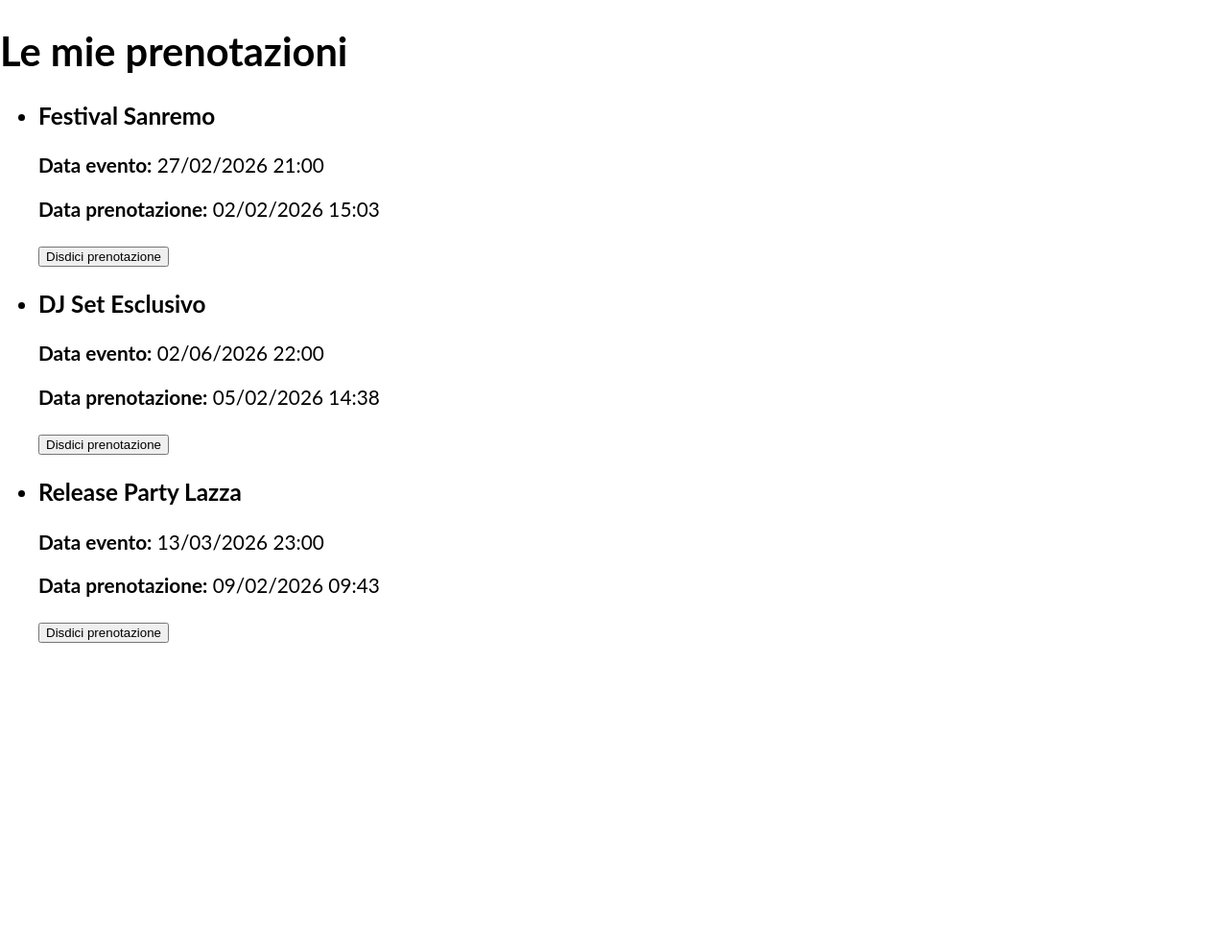
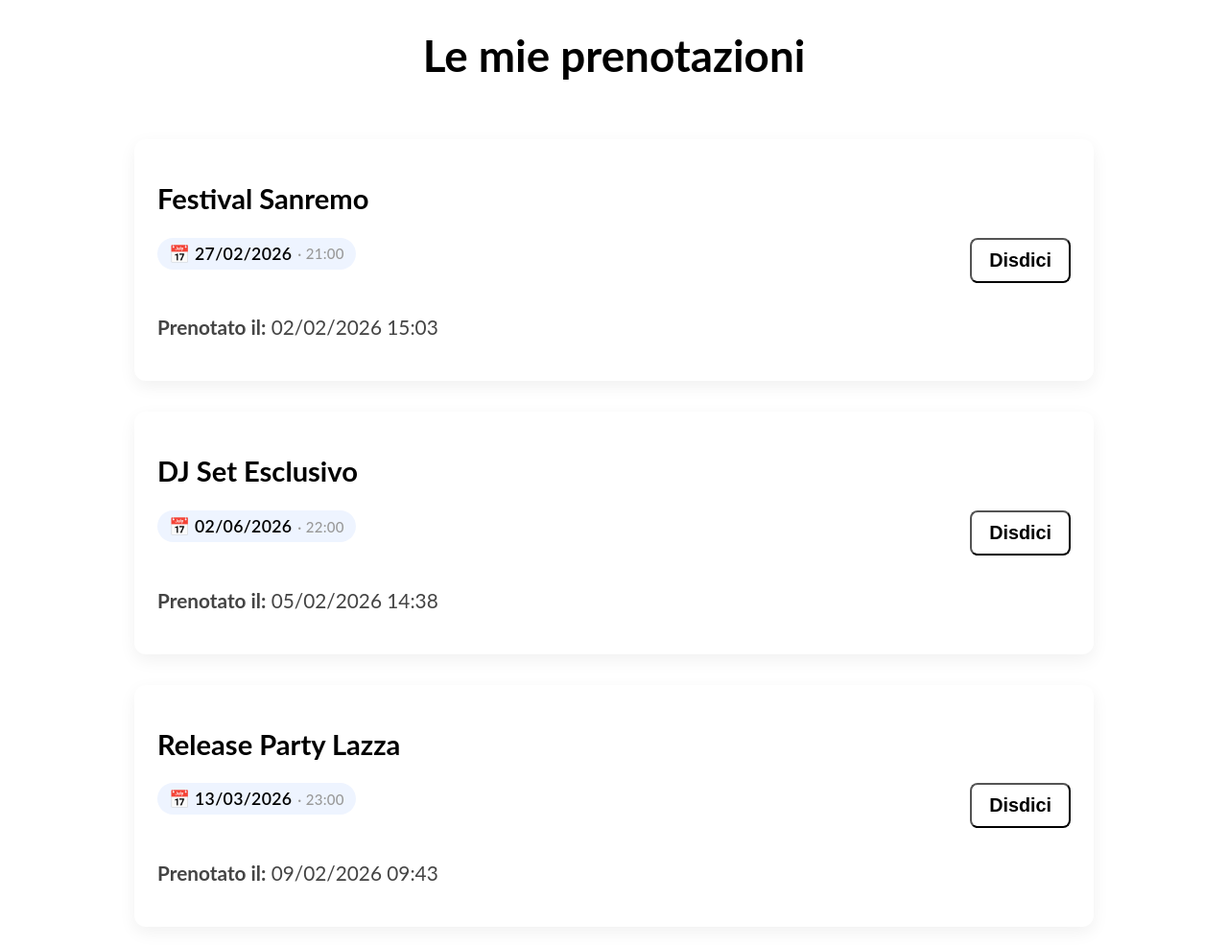
Before and after one commit to LucaT152/PrenotazioneEventi, a Django app: page /catalog/mie-prenotazioni/ in a window 1280 px wide. Shown: the part 64-1050 px from the top of the page at 96% size. Before the commit the page ends 734 px from the top, so only its background shows below. Run offline with Django 5.2, Linux system fonts and the light colour scheme; a user stored in the database is signed in; data comes from the database, SQL or seed files in the repository.

Commit message:
modificato mie prenotazione

```diff
--- a/library/catalog/static/css/styles.css
+++ b/library/catalog/static/css/styles.css
@@ -86,7 +86,7 @@
 
 
 .event-card {
-  background-color: #fff;
+  background-color: white;
   border-radius: 12px;
   padding: 20px 24px;
   box-shadow: 0 6px 18px rgba(0,0,0,0.06);
@@ -100,6 +100,10 @@
 .event-card:hover {
   transform: translateY(-3px);
   box-shadow: 0 10px 25px rgba(0,0,0,0.10);
+}
+
+.event-card.booked {
+  border-left: 5px solid #ffc107;
 }
 
 .event-main {
--- a/library/catalog/templates/catalog/mie_prenotazioni.html
+++ b/library/catalog/templates/catalog/mie_prenotazioni.html
@@ -5,36 +5,53 @@
 {% endblock %}
 
 {% block content %}
-<h1>Le mie prenotazioni</h1>
+<h1 class="title">Le mie prenotazioni</h1>
 
 {% if prenotazioni %}
-<ul class="prenotazioni-list">
+<div class="event-list">
+
   {% for prenotazione in prenotazioni %}
-  <li class="prenotazione-item">
-    <h3>{{ prenotazione.evento.titolo }}</h3>
+  <div class="event-card">
 
-    <p>
-      <strong>Data evento:</strong>
-      {{ prenotazione.evento.data|date:"d/m/Y H:i" }}
+    <!-- TESTO A SINISTRA -->
+    <div class="event-main">
+      <div class="event-header">
+        <h2 class="event-title">
+          {{ prenotazione.evento.titolo }}
+        </h2>
+
+        <p class="event-date">
+          📅 {{ prenotazione.evento.data|date:"d/m/Y" }}
+          <span class="event-time">
+            · {{ prenotazione.evento.data|date:"H:i" }}
+          </span>
         </p>
+      </div>
 
-    <p>
-      <strong>Data prenotazione:</strong>
+      <p class="event-description">
+        <strong>Prenotato il:</strong>
         {{ prenotazione.data_prenotazione|date:"d/m/Y H:i" }}
       </p>
+    </div>
 
+    <!-- AZIONI A DESTRA -->
+    <div class="event-action">
       <form method="post" action="{% url 'disdici-prenotazione' prenotazione.id %}">
         {% csrf_token %}
-      <button type="submit" class="link-action">
-        Disdici prenotazione
+        <button type="submit" class="btn btn-primary">
+          Disdici
         </button>
       </form>
+    </div>
 
-  </li>
+  </div>
   {% endfor %}
-</ul>
+
+</div>
 {% else %}
-<p>Non hai ancora effettuato prenotazioni.</p>
+<p class="text-muted" style="text-align:center;">
+  Non hai ancora effettuato prenotazioni.
+</p>
 {% endif %}
 
 {% endblock %}
```
Lines whose indentation alone changed are shown as unchanged.
